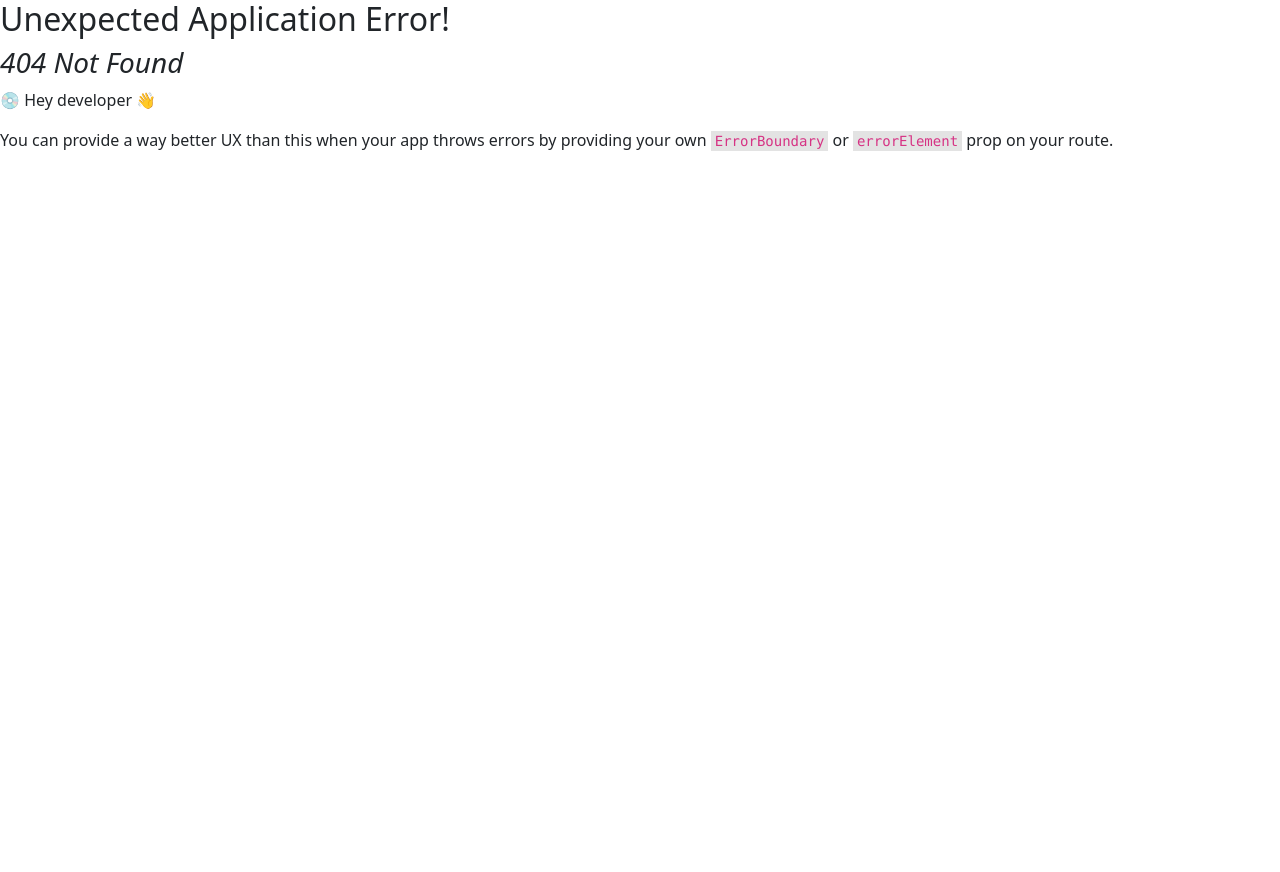
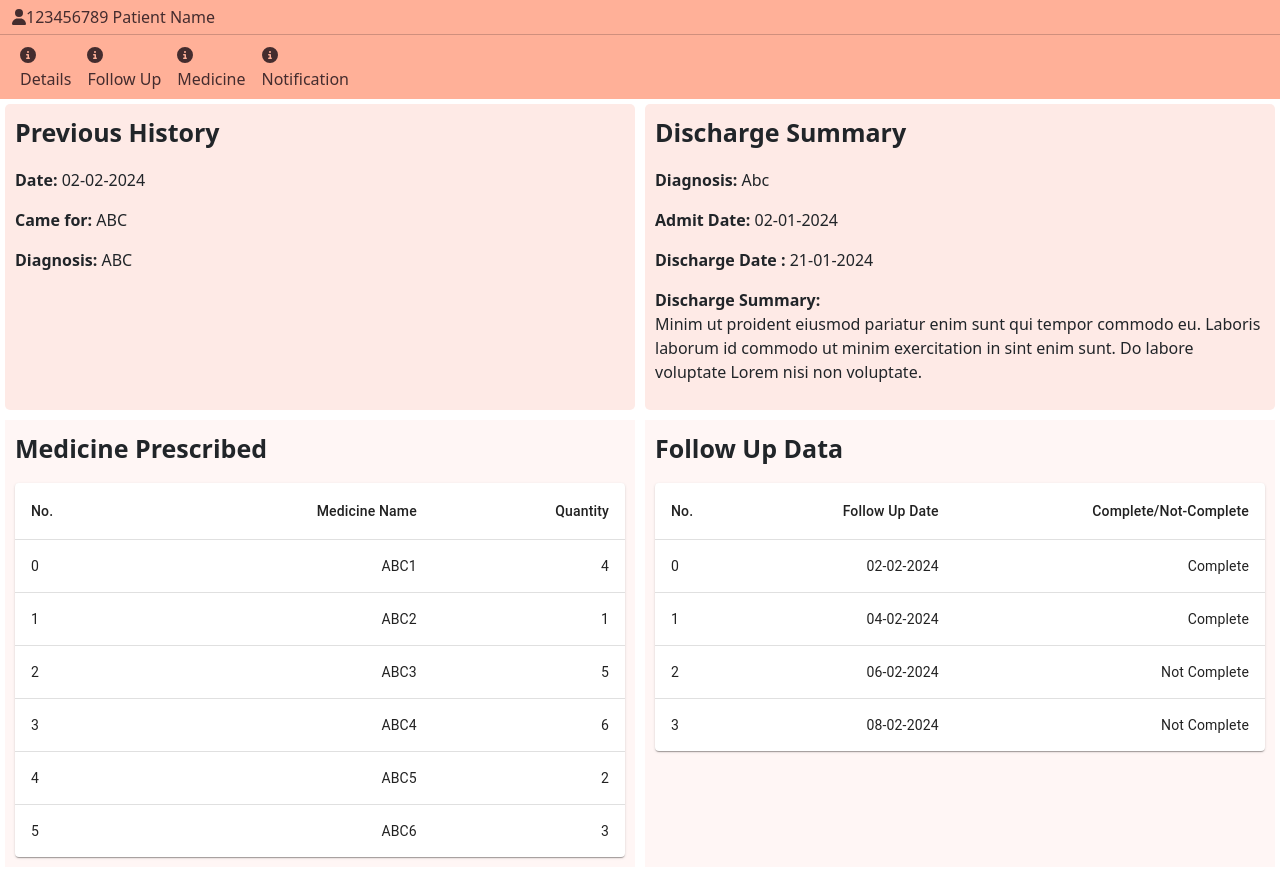
Before and after one commit to AbhinavThombare/Hackathon-UseCase-1, a React (Create React App) app in the folder member-care-team/: page /detials in a window 1280 px wide. Before the commit this address had no page. Before the commit the page ends 800 px from the top, so only its background shows below. Built offline with nearby package versions, Linux system fonts and the light colour scheme.

Commit message:
created details component and medicine component

```diff
--- a/member-care-team/package.json
+++ b/member-care-team/package.json
@@ -3,9 +3,12 @@
   "version": "0.1.0",
   "private": true,
   "dependencies": {
+    "@emotion/react": "^11.11.3",
+    "@emotion/styled": "^11.11.0",
     "@fortawesome/fontawesome-svg-core": "^6.5.1",
     "@fortawesome/free-solid-svg-icons": "^6.5.1",
     "@fortawesome/react-fontawesome": "^0.2.0",
+    "@mui/material": "^5.15.7",
     "@testing-library/jest-dom": "^5.17.0",
     "@testing-library/react": "^13.4.0",
     "@testing-library/user-event": "^13.5.0",
--- a/member-care-team/src/components/Details/details.css
+++ b/member-care-team/src/components/Details/details.css
@@ -0,0 +1,55 @@
+.summary-data-div{
+    display: flex;
+    justify-content: center;
+}
+
+.previous-history{
+    background-color: #FEEAE6;
+    margin: 5px;
+    width: 50%;
+    border-radius: 5px;
+    padding: 10px;
+}
+
+.previous-history-title{
+    font-size: 25px;
+}
+
+.discharge-summary{
+    background-color: #FEEAE6;
+    margin: 5px;
+    width: 50%;
+    border-radius: 5px;
+    padding: 10px;
+}
+
+.discharge-summary-title{
+    font-size: 25px;
+}
+
+.table-data-div{
+    display: flex;
+    justify-content: center;
+}
+
+.medicine-prescribed{
+    width: 50%;
+    margin: 5px;
+    padding: 10px;
+    background-color: #fff6f5;
+}
+
+.medicine-prescribed-title{
+    font-size: 25px;
+}
+
+.followUp-div{
+    width: 50%;
+    margin: 5px;
+    padding: 10px;
+    background-color: #fff6f5;
+}
+
+.followUp-title{
+    font-size: 25px;
+}
--- a/member-care-team/src/components/Details/details.js
+++ b/member-care-team/src/components/Details/details.js
@@ -1,17 +1,124 @@
 import React from 'react';
+import Header from '../Header/header';
+import Table from '@mui/material/Table';
+import TableBody from '@mui/material/TableBody';
+import TableCell from '@mui/material/TableCell';
+import TableContainer from '@mui/material/TableContainer';
+import TableHead from '@mui/material/TableHead';
+import TableRow from '@mui/material/TableRow';
+import Paper from '@mui/material/Paper';
+
+import './details.css'
 
 const Details = () => {
+    const medicineArray = [
+        { id: 1, medicineName: 'ABC1', medicineQuantity: '4' },
+        { id: 2, medicineName: 'ABC2', medicineQuantity: '1' },
+        { id: 3, medicineName: 'ABC3', medicineQuantity: '5' },
+        { id: 4, medicineName: 'ABC4', medicineQuantity: '6' },
+        { id: 5, medicineName: 'ABC5', medicineQuantity: '2' },
+        { id: 6, medicineName: 'ABC6', medicineQuantity: '3' },
+    ]
 
-    return(
-        <div className='details-div'>
-            <div>
-                <div className='previous-history'>
-                    <p>Date: 02-02-2024</p>
-                    <p>Came for: </p>
-                    <p>Diagnosis: </p>
+    const followUpArray = [
+        { id: 1, followUpDate: '02-02-2024', completeStatus: 'Complete' },
+        { id: 2, followUpDate: '04-02-2024', completeStatus: 'Complete' },
+        { id: 3, followUpDate: '06-02-2024', completeStatus: 'Not Complete' },
+        { id: 4, followUpDate: '08-02-2024', completeStatus: 'Not Complete' },
+    ]
+
+    return (
+        <>
+            <Header />
+            <div className='details-div'>
+                <div className='summary-data-div'>
+                    <div className='previous-history'>
+                        <p  className='previous-history-title'><strong>Previous History</strong></p>
+                        <p> <strong>Date: </strong> 02-02-2024</p>
+                        <p> <strong>Came for: </strong> ABC</p>
+                        <p> <strong>Diagnosis:</strong> ABC</p>
+                    </div>
+
+                    <div className='discharge-summary'>
+                        <p className='discharge-summary-title'><strong>Discharge Summary</strong></p>
+                        <p> <strong>Diagnosis:</strong> Abc</p>
+                        <p> <strong>Admit Date:</strong> 02-01-2024</p>
+                        <p> <strong>Discharge Date :</strong> 21-01-2024</p>
+                        <p> <strong>Discharge Summary: <br/></strong> Minim ut proident eiusmod pariatur enim sunt qui tempor commodo eu. Laboris laborum id commodo ut minim exercitation in sint enim sunt. Do labore voluptate Lorem nisi non voluptate.</p>
+                    </div>
+
+                </div>
+                <div className='table-data-div'>
+                    <div className='medicine-prescribed'>
+                        <p className='medicine-prescribed-title'><strong>Medicine Prescribed</strong></p>
+                        <TableContainer component={Paper}>
+                            <Table sx={{ minWidth: 350 }} aria-label="simple table">
+                                <TableHead>
+                                    <TableRow>
+                                        <TableCell>No.</TableCell>
+                                        <TableCell align="right">Medicine Name</TableCell>
+                                        <TableCell align="right">Quantity</TableCell>
+                                    </TableRow>
+                                </TableHead>
+                                <TableBody>
+                                    {medicineArray.map((row, index) => (
+                                        <TableRow
+                                            key={row.id}
+                                            sx={{ '&:last-child td, &:last-child th': { border: 0 } }}
+                                        >
+                                            <TableCell component="th" scope="row">{index}</TableCell>
+                                            <TableCell align="right">{row.medicineName}</TableCell>
+                                            <TableCell align="right">{row.medicineQuantity}</TableCell>
+                                        </TableRow>
+                                    ))}
+                                </TableBody>
+                            </Table>
+                        </TableContainer>
+                    </div>
+
+                    <div className='followUp-div'>
+                        <p className='followUp-title'><strong>Follow Up Data</strong></p>
+                        <TableContainer component={Paper}>
+                            <Table sx={{ minWidth: 350 }} aria-label="simple table">
+                                <TableHead>
+                                    <TableRow>
+                                        <TableCell>No.</TableCell>
+                                        <TableCell align="right">Follow Up Date</TableCell>
+                                        <TableCell align="right">Complete/Not-Complete</TableCell>
+                                    </TableRow>
+                                </TableHead>
+                                <TableBody>
+                                    {followUpArray.map((row, index) => (
+                                        <TableRow
+                                            key={row.id}
+                                            sx={{ '&:last-child td, &:last-child th': { border: 0 } }}
+                                        >
+                                            <TableCell component="th" scope="row">{index}</TableCell>
+                                            <TableCell align="right">{row.followUpDate}</TableCell>
+                                            <TableCell align="right">{row.completeStatus}</TableCell>
+                                        </TableRow>
+                                    ))}
+                                </TableBody>
+                            </Table>
+                        </TableContainer>
+                    </div>
+                </div>
+
+                <div className='extra-div'>
+                    <div className='extra-text-area-1'>
+                        <div className='section-1'>
+
+                        </div>
+                    </div>
+
+                    <div className='extra-text-area-2'>
+                        <div className='section-2'>
+
+                        </div>
+                    </div>
                 </div>
             </div>
-        </div>
+        </>
     )
 }
 
--- a/member-care-team/src/components/Header/header.css
+++ b/member-care-team/src/components/Header/header.css
@@ -1,6 +1,6 @@
 .header-div{
-    background-color: #0E00B8;
-    color: white;
+    background-color: #ffb098;
+    color: #442C2E;
 }
 
 hr{
@@ -19,5 +19,5 @@ hr{
 }
 
 .nav-link{
-    color: white !important;
+    color: #442C2E !important;
 }
--- a/member-care-team/src/components/Header/header.js
+++ b/member-care-team/src/components/Header/header.js
@@ -25,13 +25,13 @@ const Header = () => {
                     <div className="collapse navbar-collapse" id="navbarSupportedContent">
                         <ul className="navbar-nav ">
                             <li className="nav-item">
-                                <Link className='nav-link' to='#'><span><FontAwesomeIcon icon={faCircleInfo} /></span><br/> Details</Link>
+                                <Link className='nav-link' to='/detials'><span><FontAwesomeIcon icon={faCircleInfo} /></span><br/> Details</Link>
                             </li>
                             <li className="nav-item">
                                 <Link className='nav-link' to='#'><span><FontAwesomeIcon icon={faCircleInfo} /></span><br/>Follow Up</Link>
                             </li>
                             <li className="nav-item">
-                                <Link className='nav-link' to='#'><span><FontAwesomeIcon icon={faCircleInfo} /></span><br/>Medicine</Link>
+                                <Link className='nav-link' to='/medicine'><span><FontAwesomeIcon icon={faCircleInfo} /></span><br/>Medicine</Link>
                             </li>
                             <li className="nav-item">
                                 <Link className='nav-link' to='#'><span><FontAwesomeIcon icon={faCircleInfo} /></span><br/>Notification</Link>
--- /dev/null
+++ b/member-care-team/src/components/medicineDetials/medicineDetails.js
@@ -0,0 +1,62 @@
+import React from 'react';
+import Header from '../Header/header';
+import './medicineDetials.css';
+import Table from '@mui/material/Table';
+import TableBody from '@mui/material/TableBody';
+import TableCell from '@mui/material/TableCell';
+import TableContainer from '@mui/material/TableContainer';
+import TableHead from '@mui/material/TableHead';
+import TableRow from '@mui/material/TableRow';
+import Paper from '@mui/material/Paper';
+
+const MedicineDetials = () => {
+
+    const medicineArray = [
+        { id: 1, medicineName: 'ABC1', medicineQuantity: '4', taken:[1,0,0] },
+        { id: 2, medicineName: 'ABC2', medicineQuantity: '1' },
+        { id: 3, medicineName: 'ABC3', medicineQuantity: '5' },
+        { id: 4, medicineName: 'ABC4', medicineQuantity: '6' },
+        { id: 5, medicineName: 'ABC5', medicineQuantity: '2' },
+        { id: 6, medicineName: 'ABC6', medicineQuantity: '3' },
+    ]
+
+    return (
+        <>
+            <Header />
+            <div className='medicine-table-div'>
+                <div className='medicine-div'>
+                    <p className='medicine-title'><strong>Given Medicine</strong></p>
+                    <TableContainer component={Paper}>
+                        <Table sx={{ minWidth: 350 }} aria-label="simple table">
+                            <TableHead>
+                                <TableRow>
+                                    <TableCell>No.</TableCell>
+                                    <TableCell align="right">Medicine Name</TableCell>
+                                    <TableCell align="right">Quantity</TableCell>
+                                    <TableCell align="right">Timing</TableCell>
+
+                                </TableRow>
+                            </TableHead>
+                            <TableBody>
+                                {medicineArray.map((row, index) => (
+                                    <TableRow
+                                        key={row.id}
+                                        sx={{ '&:last-child td, &:last-child th': { border: 0 } }}
+                                    >
+                                        <TableCell component="th" scope="row">{index}</TableCell>
+                                        <TableCell align="right">{row.medicineName}</TableCell>
+                                        <TableCell align="right">{row.medicineQuantity}</TableCell>
+                                        <TableCell align="right">{}</TableCell>
+                                    </TableRow>
+                                ))}
+                            </TableBody>
+                        </Table>
+                    </TableContainer>
+                </div>
+            </div>
+
+        </>
+    )
+}
+
+export default MedicineDetials;
--- /dev/null
+++ b/member-care-team/src/components/medicineDetials/medicineDetials.css
@@ -0,0 +1,12 @@
+.medicine-table-div{
+    margin: 10px;
+    background-color: #FEEAE6;
+}
+
+.medicine-div{
+    padding: 10px;
+}
+
+.medicine-title{
+    font-size: 25px;
+}
```
Also changed, not shown: member-care-team/src/App.js (+6 -1 lines), 1 other file (tests, documents, lock files or other folders).
